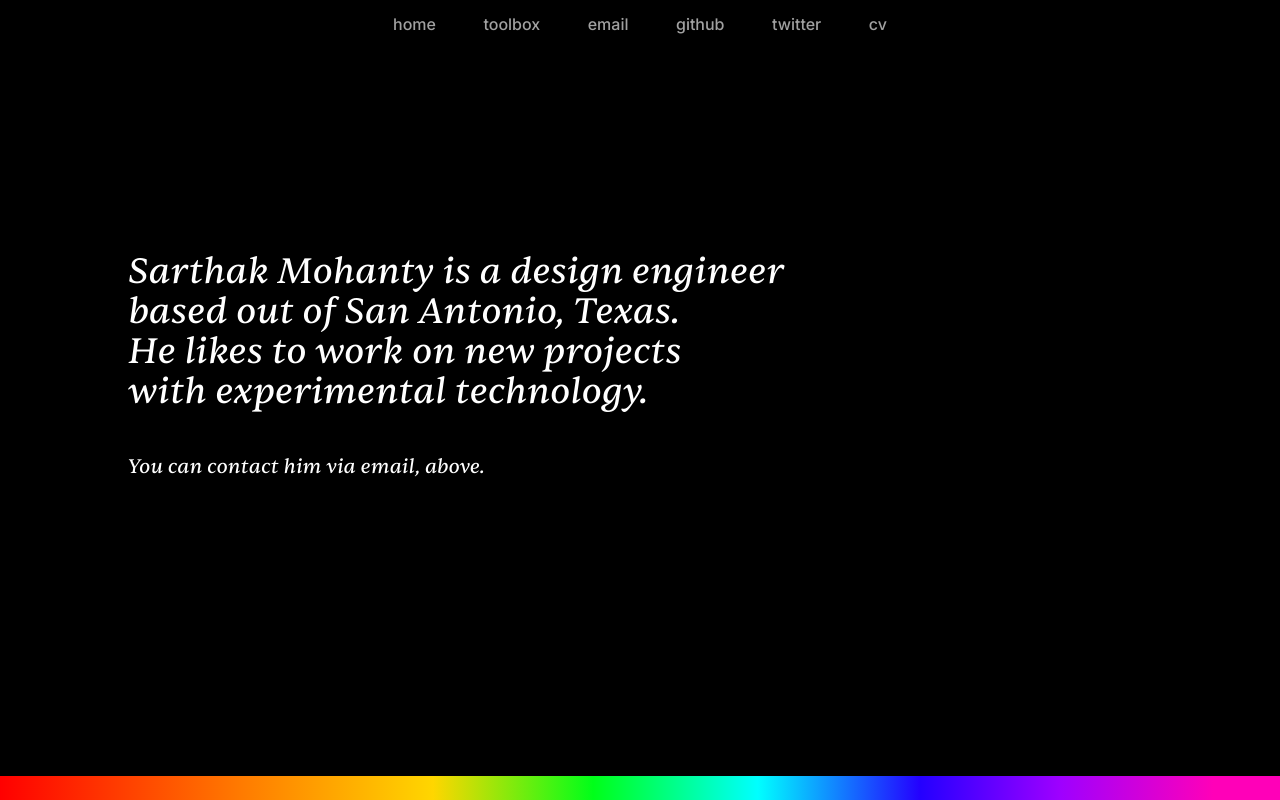
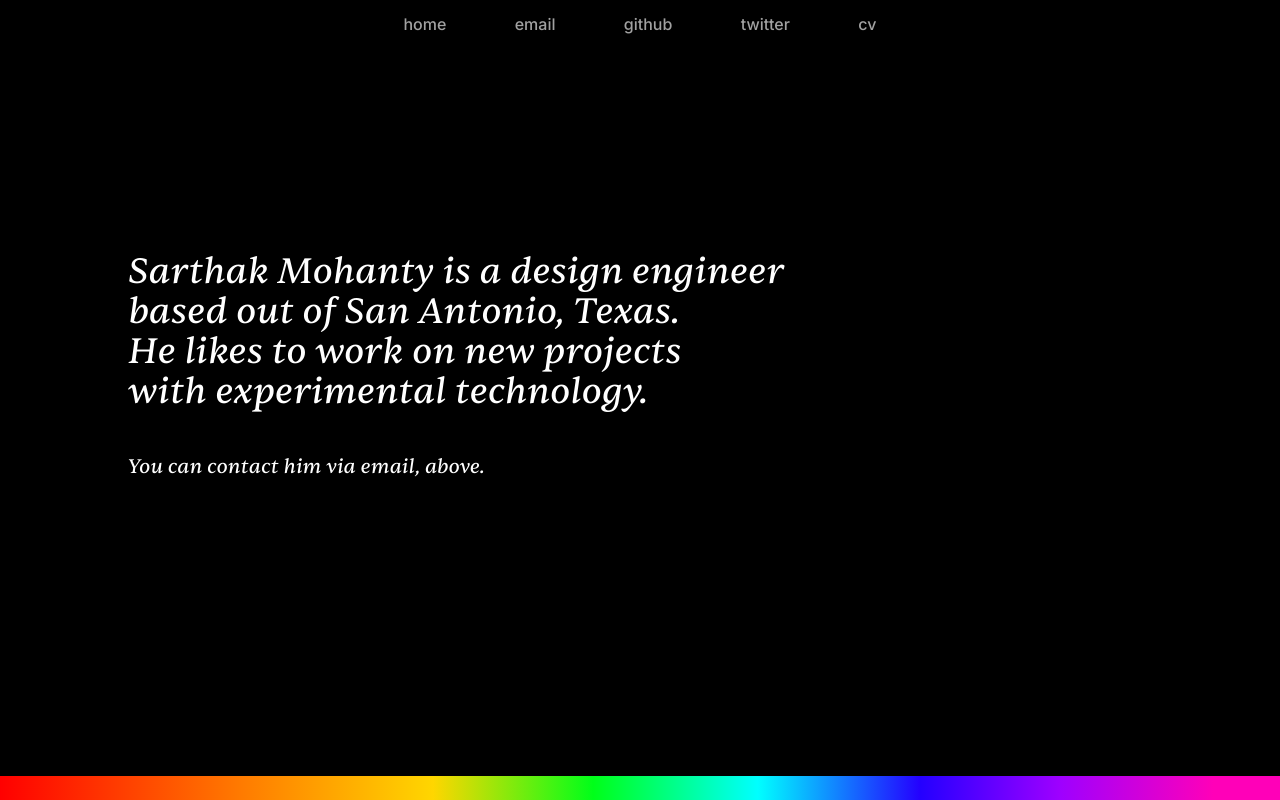
Before and after one commit to sarthaktexas/website-v4, a Next.js app: page / in a window 1280 px wide. Built offline with nearby package versions, Linux system fonts and the light colour scheme; no server answers.

Commit message:
fix: remove toolbox

```diff
--- a/components/nav.js
+++ b/components/nav.js
@@ -7,7 +7,7 @@ export default function Nav() {
         { href: '/', label: 'home' },
         // { href: '/about', label: 'about' },
         // { href: '/manifesto', label: 'manifesto' },
-        { href: 'https://www.craft.do/s/5PLFAFavEh6V37', label: 'toolbox' },
+        // { href: 'https://www.craft.do/s/5PLFAFavEh6V37', label: 'toolbox' },
         // { href: 'https://www.notion.so/sarthakmohanty/Annual-Review-2020-d8e25a934aa2441fae8cc79a9a1bdbc8', label: 'annual review' },
         // { href: 'https://www.notion.so/sarthakmohanty/Reading-List-2020-10daef3ae49e4b09a1bf6223eaa1b80b', label: 'reading list' },
         // { href: 'https://medium.com/@sarthaktexas', label: 'writing' },
```
